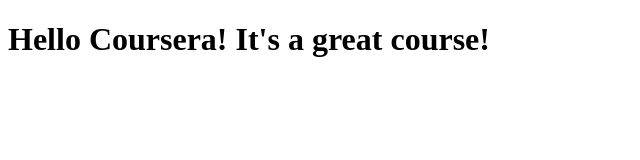
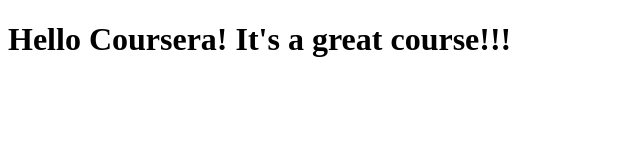
Before and after one commit to JPengel/coursera-test, a plain HTML site: page site/index.html in a window 1280 px wide. Shown: the full height of the page, 0-640 px from the left. Drawn offline with Linux system fonts and the light colour scheme.

Commit message:
Small addition to our page content

```diff
--- a/site/index.html
+++ b/site/index.html
@@ -7,6 +7,6 @@
     <title>Hello Coursera!</title>
 </head>
 <body>
-    <h1>Hello Coursera! It's a great course!</h1>
+    <h1>Hello Coursera! It's a great course!!!</h1>
 </body>
 </html>
```
